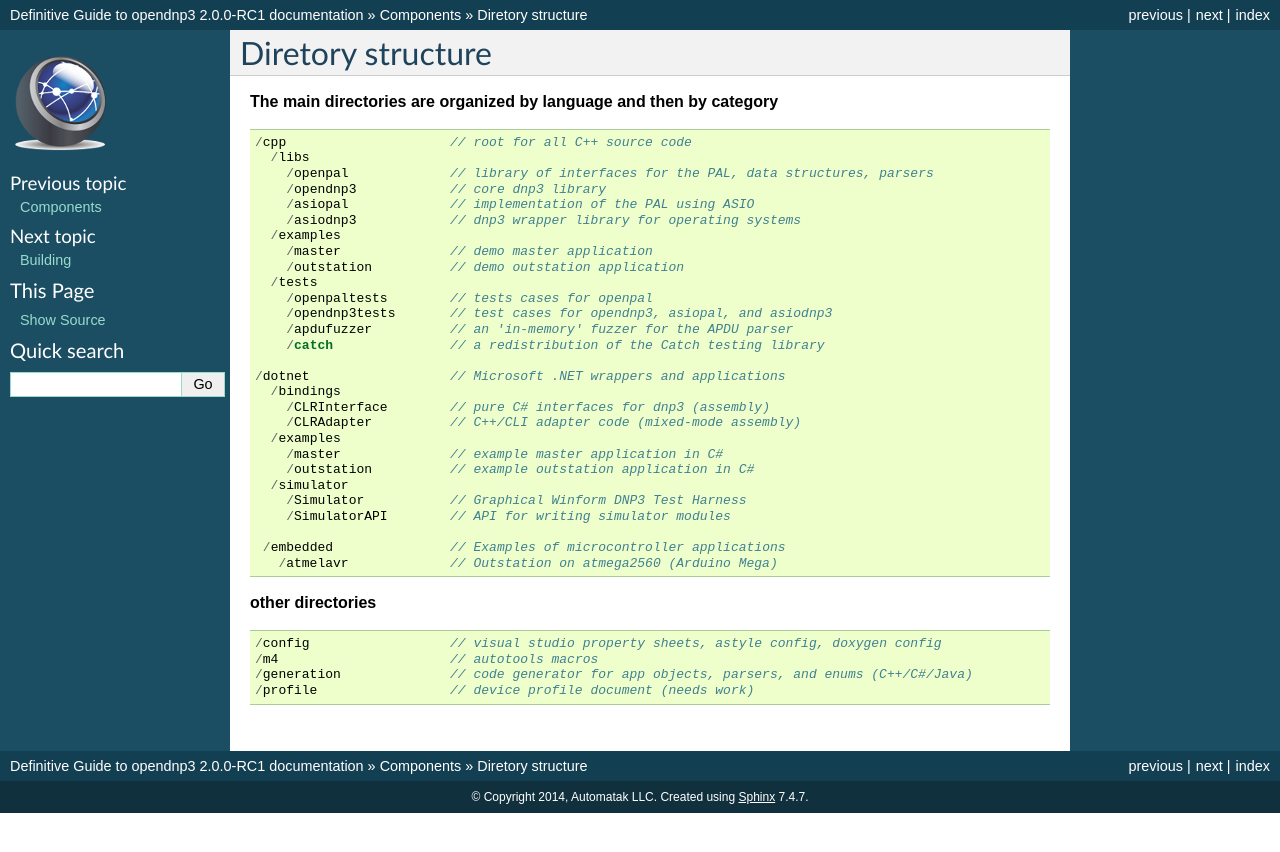
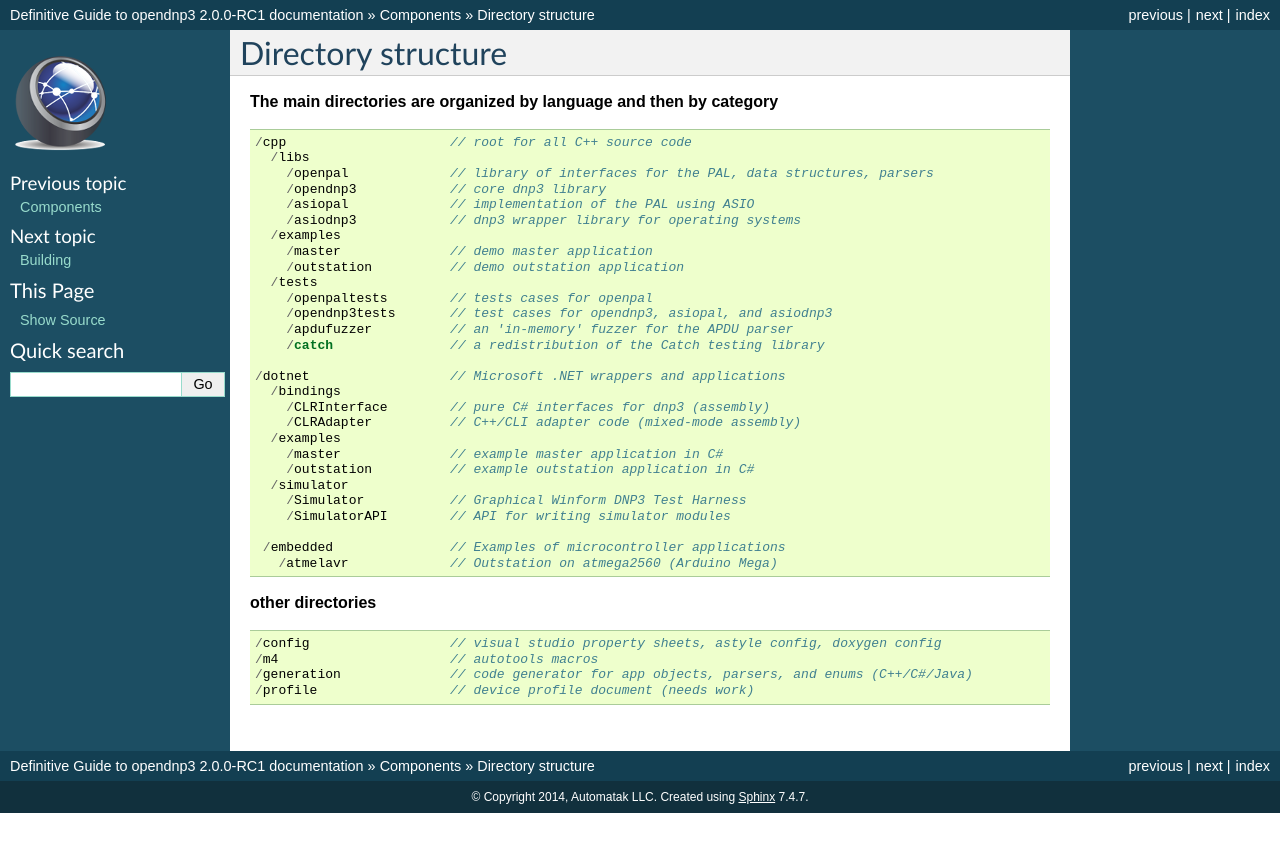
Before and after one commit to dnp3/opendnp3-guide, a Sphinx documentation site: the page built from source/layout/directories.rst, in a window 1280 px wide. Shown: the top 852 px of the page. Built offline with Sphinx 7.4.7, drawn with Linux system fonts in a browser that asks for light colours.

Commit message:
minor changes on links
fixed some broken links and a misspelling error.

```diff
--- a/source/building/building-windows.rst
+++ b/source/building/building-windows.rst
@@ -2,6 +2,7 @@
 Building on Windows
 =====================
 
-If you've installed boost and set the three environment variables BOOST_INCLUDE, BOOST_LIB, and JAVA_HOME (optional) as described [[here|Prerequisites-on-windows]] the solution file should build without incident.
+If you've installed boost and set the three environment variables BOOST_INCLUDE, BOOST_LIB, and JAVA_HOME (optional) as described :doc:`here </building/prerequisites-windows>` the solution file should build without incident.
+
 
 The default configuration on windows is to build the core C++ library as a static library. A shared library dll (opendnp3java.dll) is built for the Java bindings. .NET assemblies (also dll) are built for the .NET wrappers.
--- a/source/building/prerequisites-windows.rst
+++ b/source/building/prerequisites-windows.rst
@@ -2,7 +2,12 @@
 Prerequisites on Windows
 ==========================
 
+.. _MSVisualStudio2013Express:
+
 **Visual Studio 2013 Express (free download)**
+
+Visual Studio 2013 can be downloaded for free `here <http://www.microsoft.com/en-us/download/details.aspx?id=40778>`_.
+
 
 **Java (optional)**
 
--- a/source/layout/directories.rst
+++ b/source/layout/directories.rst
@@ -1,6 +1,6 @@
 
 ============================
-Diretory structure
+Directory structure
 ============================
 
 **The main directories are organized by language and then by category**
```
